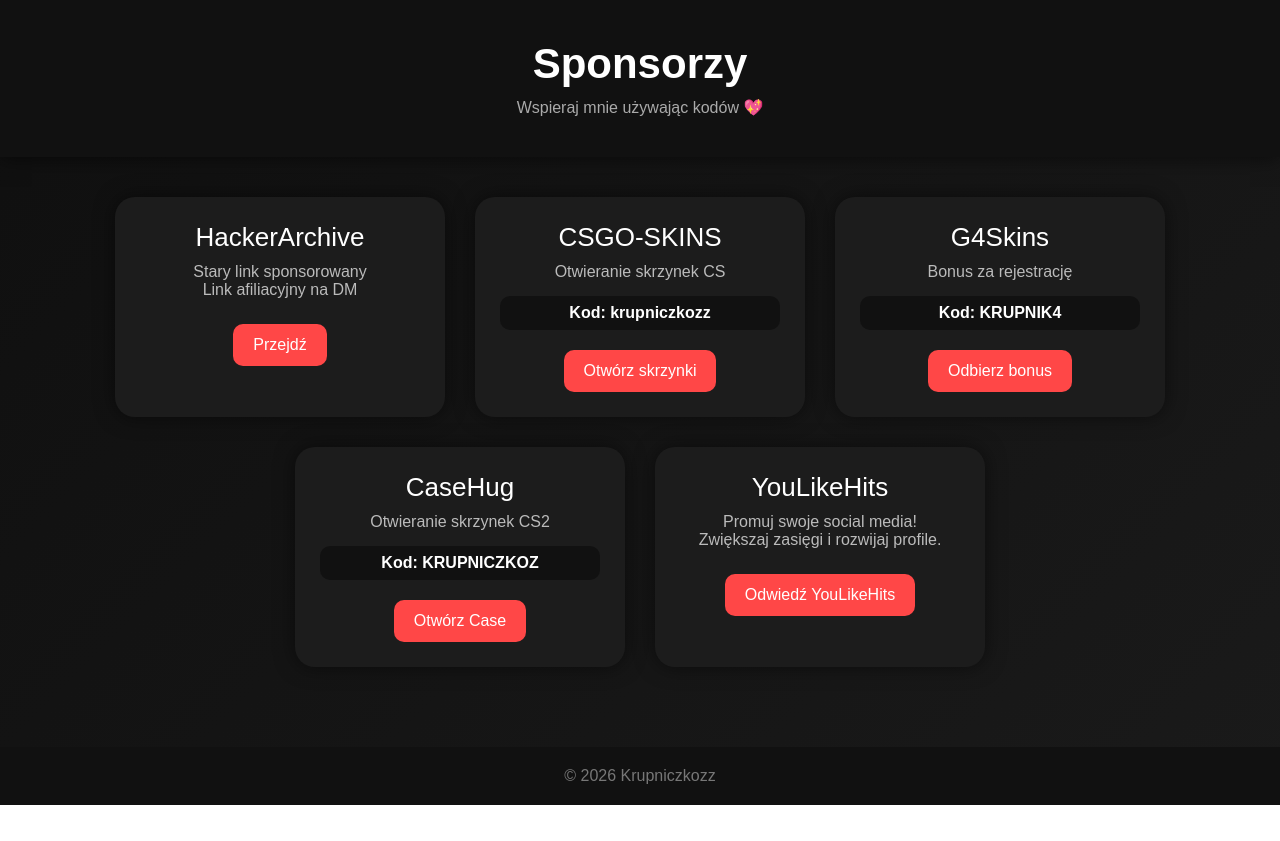
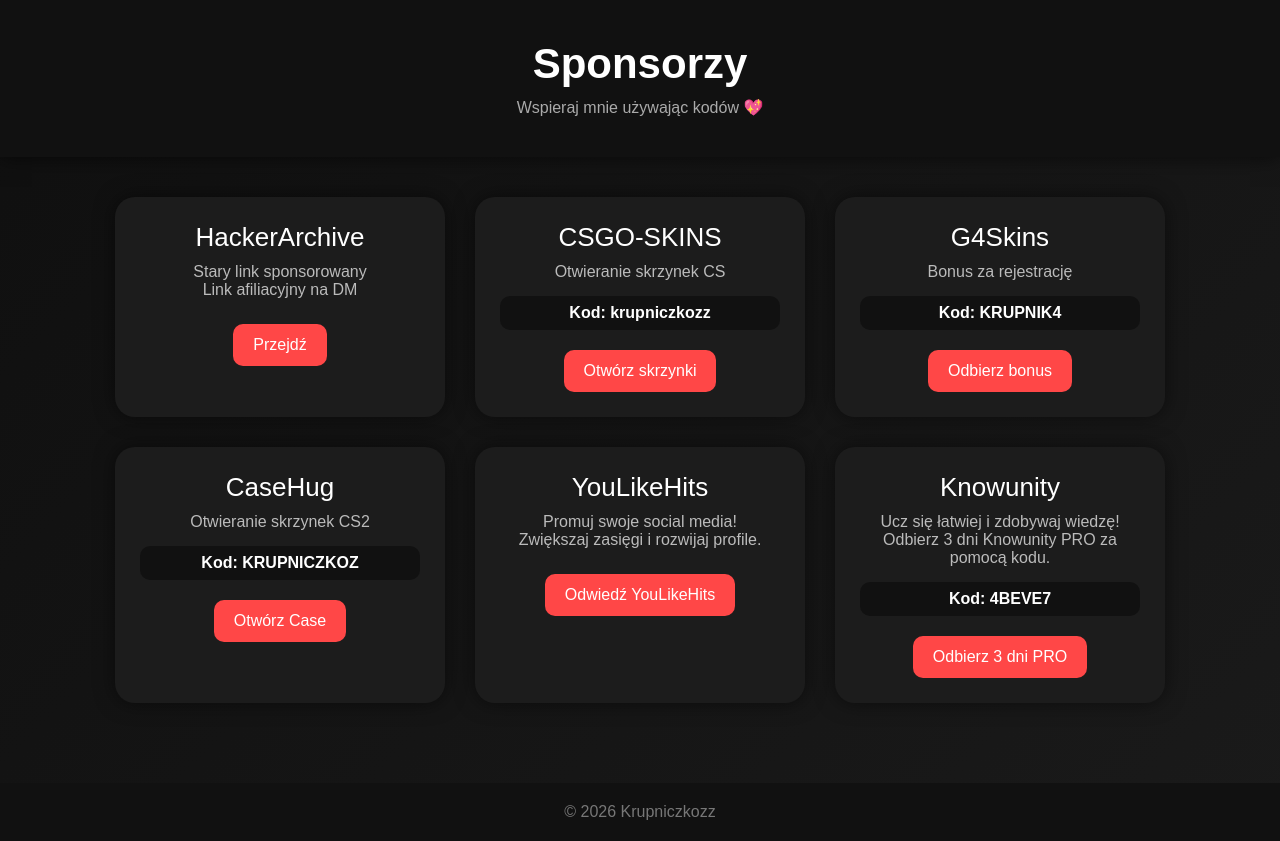
Before and after one commit to krupniczekk/krupniczekk.github.io, a plain HTML site: page sponsorzy/index.html in a window 1280 px wide. Before the commit the page ends 805 px from the top, so only its background shows below. Drawn offline with Linux system fonts and the light colour scheme.

Commit message:
Add new sponsor section for Knowunity

```diff
--- a/sponsorzy/index.html
+++ b/sponsorzy/index.html
@@ -3,6 +3,7 @@
 <html lang="pl">
 <head>
 <meta charset="UTF-8">
+<meta name="viewport" content="width=device-width, initial-scale=1.0">
 <title>Sponsorzy Krupniczkozz</title>
 
 <style>
@@ -104,6 +105,7 @@ footer {
 
 <div class="container">
 
+<!-- HACKERARCHIVE -->
 <div class="card">
     <div class="logo">HackerArchive</div>
     <div class="desc">
@@ -115,6 +117,7 @@ Przejdź
     </a>
 </div>
 
+<!-- CSGO-SKINS -->
 <div class="card">
     <div class="logo">CSGO-SKINS</div>
     <div class="desc">
@@ -128,6 +131,7 @@ Otwórz skrzynki
     </a>
 </div>
 
+<!-- G4SKINS -->
 <div class="card">
     <div class="logo">G4Skins</div>
     <div class="desc">
@@ -141,6 +145,7 @@ Odbierz bonus
     </a>
 </div>
 
+<!-- CASEHUG -->
 <div class="card">
     <div class="logo">CaseHug</div>
     <div class="desc">
@@ -154,7 +159,7 @@ Otwórz Case
     </a>
 </div>
 
-<!-- NOWY SPONSOR -->
+<!-- YOULIKEHITS -->
 <div class="card">
     <div class="logo">YouLikeHits</div>
     <div class="desc">
@@ -166,6 +171,21 @@ Odwiedź YouLikeHits
     </a>
 </div>
 
+<!-- KNOWUNITY -->
+<div class="card">
+    <div class="logo">Knowunity</div>
+    <div class="desc">
+        Ucz się łatwiej i zdobywaj wiedzę!<br>
+        Odbierz 3 dni Knowunity PRO za pomocą kodu.
+    </div>
+    <div class="code">
+        Kod: 4BEVE7
+    </div>
+    <a class="btn" href="https://knowunity.com/" target="_blank" rel="noopener noreferrer">
+        Odbierz 3 dni PRO
+    </a>
+</div>
+
 </div>
 
 <footer>
```
Lines whose indentation alone changed are shown as unchanged.
